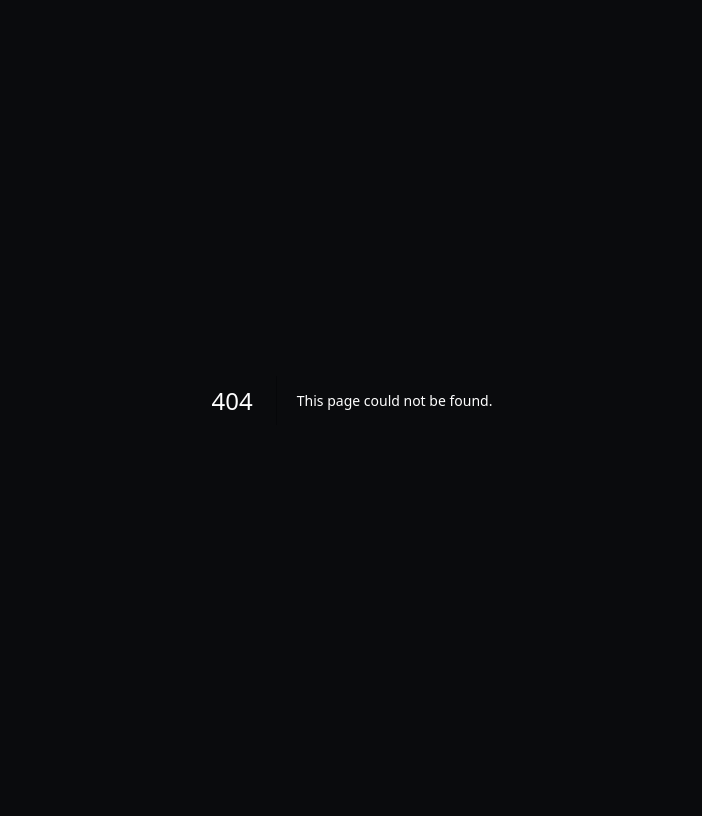
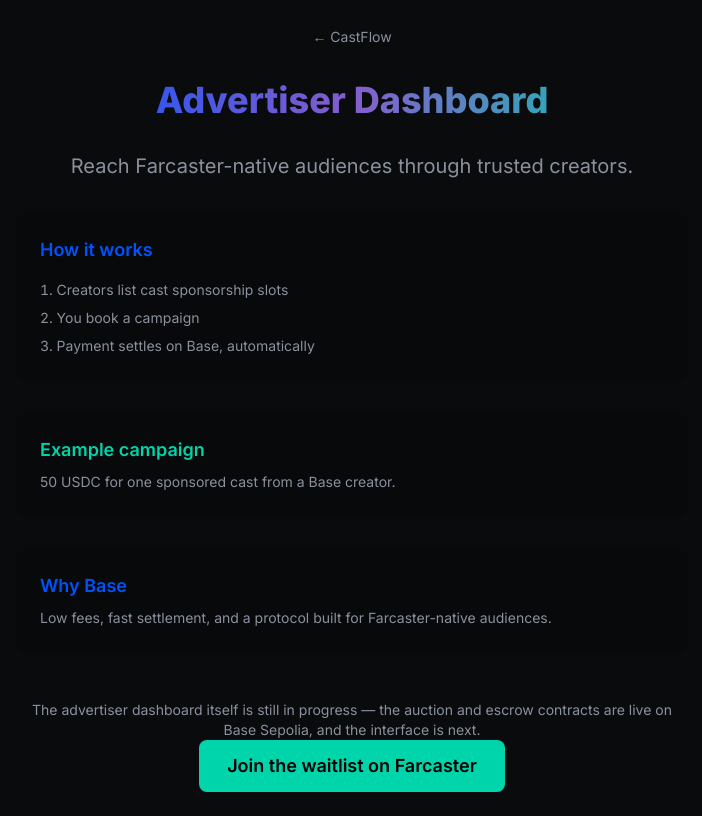
Before and after one commit to afifarioss/castflow-frontend, a Next.js app: page /advertiser in a window 1280 px wide. Before the commit this address had no page. Shown: the whole page, without its empty margins (288-990 px from the left). Built offline with nearby package versions, Linux system fonts and the light colour scheme.

Commit message:
Add creator/advertiser dashboard pages, homepage story section, and USDC support widget

```diff
--- /dev/null
+++ b/src/app/advertiser/page.tsx
@@ -0,0 +1,63 @@
+import Link from "next/link";
+import { Button } from "@/components/ui/Button";
+
+export default function AdvertiserPage() {
+  const waitlistCastText =
+    "Interested in the CastFlow advertiser waitlist — want to reach Farcaster-native audiences on Base 🌊";
+
+  return (
+    <main className="flex min-h-screen flex-col items-center justify-center p-6">
+      <div className="max-w-2xl text-center space-y-8">
+        <Link href="/" className="text-sm text-text-secondary hover:text-primary">
+          ← CastFlow
+        </Link>
+
+        <h1 className="text-4xl font-extrabold bg-gradient-to-r from-primary via-purple to-accent bg-clip-text text-transparent">
+          Advertiser Dashboard
+        </h1>
+        <p className="text-xl text-text-secondary">
+          Reach Farcaster-native audiences through trusted creators.
+        </p>
+
+        <div className="text-left space-y-4 bg-black/20 rounded-xl p-6">
+          <h2 className="text-lg font-semibold text-primary">How it works</h2>
+          <ol className="space-y-2 text-text-secondary text-sm list-decimal list-inside">
+            <li>Creators list cast sponsorship slots</li>
+            <li>You book a campaign</li>
+            <li>Payment settles on Base, automatically</li>
+          </ol>
+        </div>
+
+        <div className="text-left bg-black/20 rounded-xl p-6">
+          <h2 className="text-lg font-semibold text-accent mb-2">Example campaign</h2>
+          <p className="text-text-secondary text-sm">
+            50 USDC for one sponsored cast from a Base creator.
+          </p>
+        </div>
+
+        <div className="text-left bg-black/20 rounded-xl p-6">
+          <h2 className="text-lg font-semibold text-primary mb-2">Why Base</h2>
+          <p className="text-text-secondary text-sm">
+            Low fees, fast settlement, and a protocol built for Farcaster-native audiences.
+          </p>
+        </div>
+
+        <div className="pt-4 space-y-3">
+          <p className="text-sm text-text-secondary">
+            The advertiser dashboard itself is still in progress — the auction and
+            escrow contracts are live on Base Sepolia, and the interface is next.
+          </p>
+          <a
+            href={`https://warpcast.com/~/compose?text=${encodeURIComponent(waitlistCastText)}`}
+            target="_blank"
+            rel="noopener noreferrer"
+          >
+            <Button variant="accent" size="lg">
+              Join the waitlist on Farcaster
+            </Button>
+          </a>
+        </div>
+      </div>
+    </main>
+  );
+}
--- /dev/null
+++ b/src/app/creator/page.tsx
@@ -0,0 +1,56 @@
+import Link from "next/link";
+import { Button } from "@/components/ui/Button";
+
+export default function CreatorPage() {
+  const waitlistCastText =
+    "Interested in the CastFlow creator waitlist — want to earn from sponsored casts on Base 🌊";
+
+  return (
+    <main className="flex min-h-screen flex-col items-center justify-center p-6">
+      <div className="max-w-2xl text-center space-y-8">
+        <Link href="/" className="text-sm text-text-secondary hover:text-primary">
+          ← CastFlow
+        </Link>
+
+        <h1 className="text-4xl font-extrabold bg-gradient-to-r from-primary via-purple to-accent bg-clip-text text-transparent">
+          Creator Dashboard
+        </h1>
+        <p className="text-xl text-text-secondary">
+          Earn from sponsored casts without leaving Farcaster.
+        </p>
+
+        <div className="text-left space-y-4 bg-black/20 rounded-xl p-6">
+          <h2 className="text-lg font-semibold text-primary">How it works</h2>
+          <ol className="space-y-2 text-text-secondary text-sm list-decimal list-inside">
+            <li>List a cast sponsorship slot</li>
+            <li>Advertisers book your slot</li>
+            <li>Payment settles on Base, automatically</li>
+          </ol>
+        </div>
+
+        <div className="text-left bg-black/20 rounded-xl p-6">
+          <h2 className="text-lg font-semibold text-accent mb-2">Example listing</h2>
+          <p className="text-text-secondary text-sm">
+            50 USDC for one sponsored cast from a Base creator.
+          </p>
+        </div>
+
+        <div className="pt-4 space-y-3">
+          <p className="text-sm text-text-secondary">
+            The creator dashboard itself is still in progress — the auction and
+            escrow contracts are live on Base Sepolia, and the interface is next.
+          </p>
+          <a
+            href={`https://warpcast.com/~/compose?text=${encodeURIComponent(waitlistCastText)}`}
+            target="_blank"
+            rel="noopener noreferrer"
+          >
+            <Button variant="primary" size="lg">
+              Join the waitlist on Farcaster
+            </Button>
+          </a>
+        </div>
+      </div>
+    </main>
+  );
+}
--- a/src/app/page.tsx
+++ b/src/app/page.tsx
@@ -1,10 +1,11 @@
 import Link from "next/link";
 import { Button } from "@/components/ui/Button";
+import { SupportButton } from "@/components/SupportButton";
 
 export default function HomePage() {
   return (
     <main className="flex min-h-screen flex-col items-center justify-center p-6">
-      <div className="max-w-2xl text-center space-y-8">
+      <div className="max-w-2xl w-full text-center space-y-8">
         <h1 className="text-5xl font-extrabold bg-gradient-to-r from-primary via-purple to-accent bg-clip-text text-transparent">
           CastFlow
         </h1>
@@ -24,10 +25,42 @@
             </Button>
           </Link>
         </div>
-        <div className="pt-12 text-text-secondary text-sm">
+        <div className="pt-4 text-text-secondary text-sm">
           Built on <span className="text-primary font-semibold">Base</span> &{" "}
           <span className="text-purple font-semibold">Farcaster</span>
         </div>
+
+        {/* The CastFlow Story */}
+        <div className="text-left bg-black/20 rounded-xl p-6 max-w-md mx-auto">
+          <h2 className="text-lg font-semibold text-primary mb-3">
+            📖 The CastFlow Story
+          </h2>
+          <div className="space-y-3 text-sm text-text-secondary">
+            <p>We built CastFlow because we wanted to earn from our casts.</p>
+            <p>
+              We&apos;re a small team of builders who spend our days on Farcaster.
+              We saw creators putting out great content — alpha threads, NFT
+              insights, Base ecosystem updates — and getting nothing in return
+              but likes and reposts.
+            </p>
+            <p>
+              We built five Solidity contracts, deployed them on Base Sepolia,
+              and pivoted from a portfolio tracker to what CastFlow is today: a
+              decentralized ad protocol for Farcaster.
+            </p>
+            <p>
+              We&apos;re not a company. We&apos;re a team of builders shipping in
+              public — proving that creators can earn onchain without leaving
+              their feed.
+            </p>
+            <p className="text-primary font-medium">
+              No middlemen. No platform fees. Just you, your audience, and Base.
+            </p>
+          </div>
+        </div>
+
+        {/* Support CastFlow */}
+        <SupportButton />
       </div>
     </main>
   );
```
